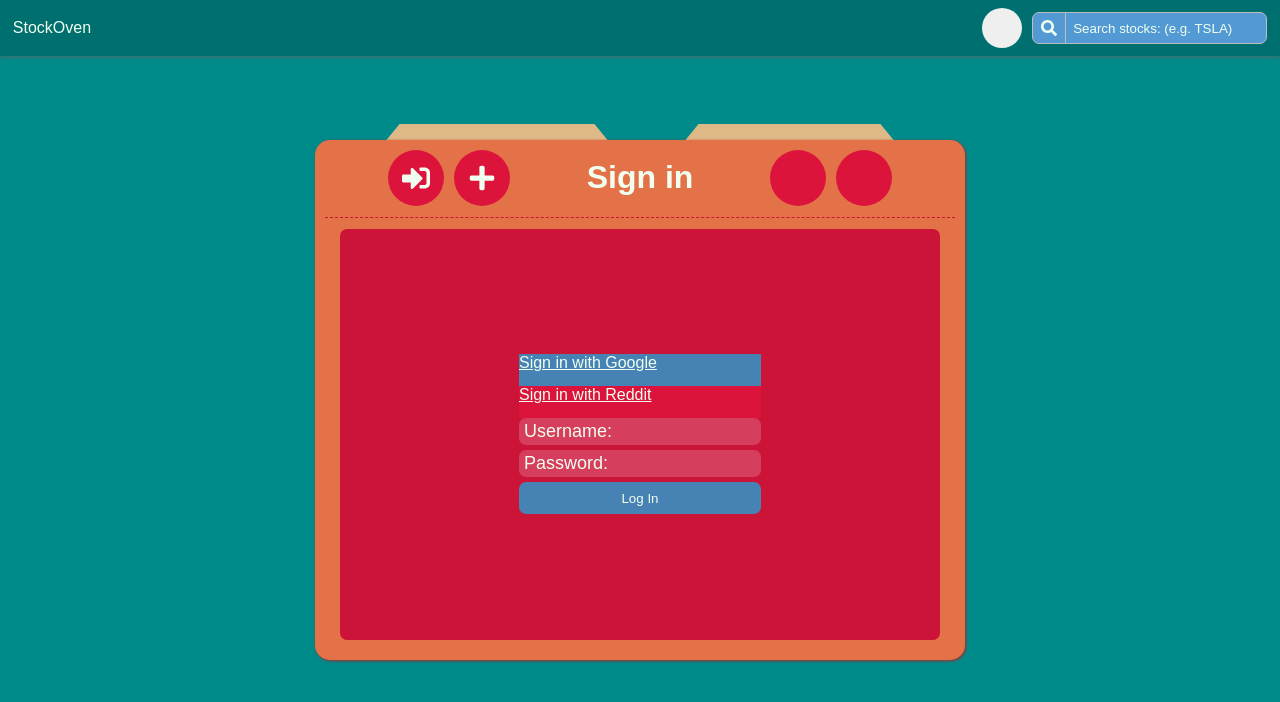
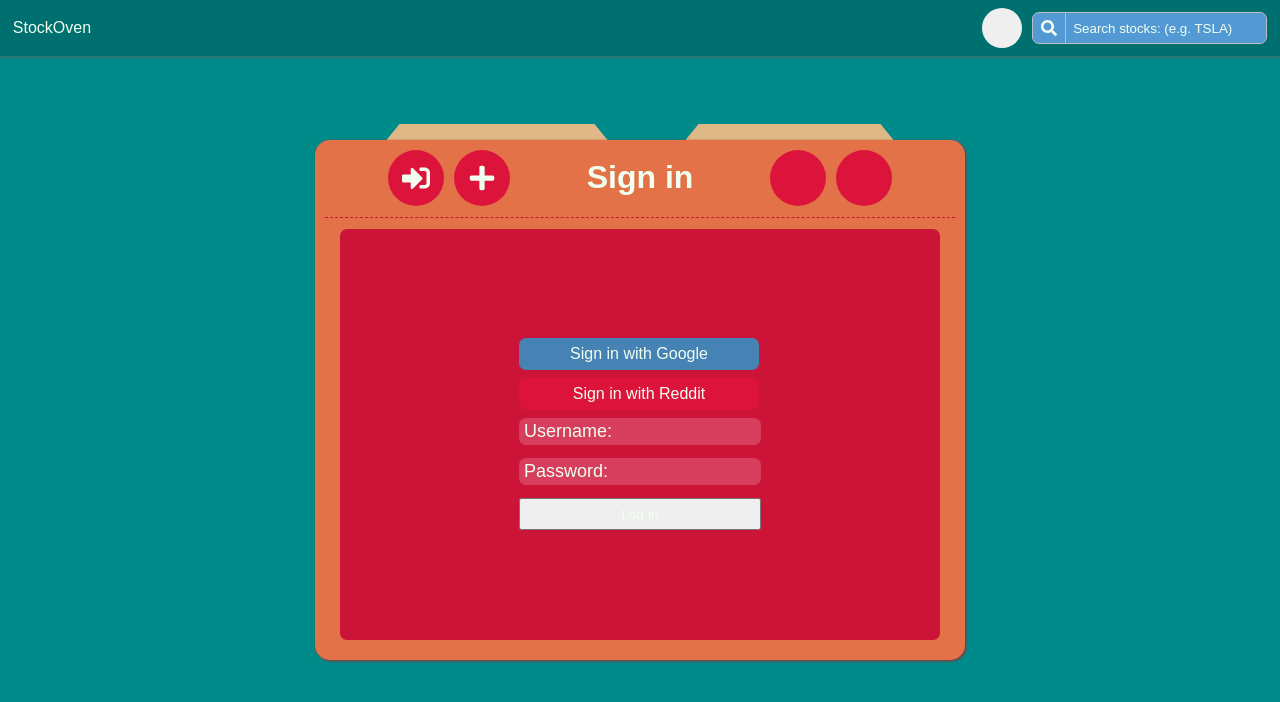
Before and after one commit to krushilnaik/StockOven-MERN-old, a React (Create React App) app: page /sign_in in a window 1280 px wide. Shown: the top 702 px of the page. Built offline with nearby package versions, Linux system fonts and the light colour scheme.

Commit message:
Minor styling improvements

```diff
--- a/src/views/components/ToggleGroup.jsx
+++ b/src/views/components/ToggleGroup.jsx
@@ -56,6 +56,7 @@ function ToggleGroup(props) {
 				<div className='modes'>
 					{values.map(value => (
 						<label
+							className={value === activeToggle ? 'active' : ''}
 							key={`${id}-${value}-label`}
 							htmlFor={`${id}-${value}-label`}
 							onClick={handleSelect}
--- a/src/views/scss/SignInForm.scss
+++ b/src/views/scss/SignInForm.scss
@@ -76,6 +76,7 @@ $dial-size: 3.5em;
 
 		> form {
 			display: grid;
+			gap: 0.5em;
 			grid-auto-rows: 2em;
 			width: 55%;
 
@@ -103,10 +104,16 @@ $dial-size: 3.5em;
 				}
 			}
 
-			> button {
+			.sign-in-button {
+				display: flex;
+				justify-content: center;
+				align-items: center;
+				width: 15em;
 				border-radius: 7px;
 				border: none;
 				outline: none;
+				text-decoration: none;
+				text-align: center;
 				user-select: none;
 
 				background-color: steelblue;
--- a/src/views/scss/ToggleGroup.scss
+++ b/src/views/scss/ToggleGroup.scss
@@ -1,15 +1,17 @@
+$toggle-radius: 12px;
+
 .toggle-group {
 	display: grid;
 	grid-template-rows: 15px auto;
 	gap: 0.45em;
 
 	.description {
-		font-size: medium;
+		font-size: 15px;
 	}
 
 	[id$='-labels'] {
 		background-color: steelblue;
-		border-radius: 12px;
+		border-radius: $toggle-radius;
 		display: grid;
 		position: relative;
 
@@ -28,16 +30,21 @@
 
 		.modes {
 			z-index: 2;
-			padding: 3% 0;
 			display: grid;
 
 			label {
-				transition: color 0.2s;
+				padding: 10% 0;
+				transition: 0.2s;
 				user-select: none;
 
 				&:hover {
 					cursor: pointer;
-					color: burlywood;
+					color: #dfc7a8;
+					border-radius: $toggle-radius;
+
+					&:not(.active) {
+						background-color: #59b2db;
+					}
 				}
 			}
 		}
```
